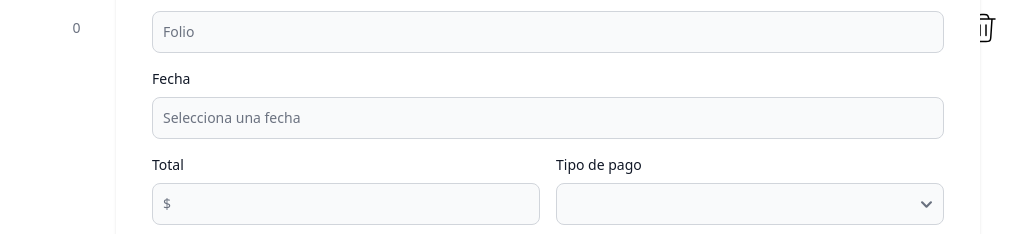
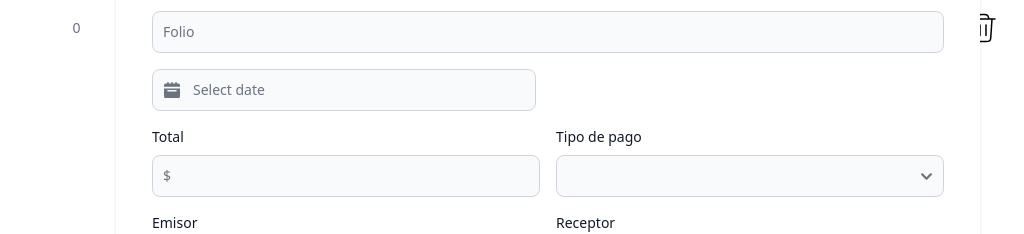
Before and after one commit to Steven-Padilla/bill_app, an Angular app: page /home in a window 1280 px wide. Both pictures are taken after a click on the button "Crear factura". Shown: the part 196-430 px from the top of the page, without its empty margins (92-1116 px from the left). Built offline with nearby package versions, Linux system fonts and the light colour scheme; no server answers.

Commit message:
feat: datepicker

```diff
--- a/src/app/home-page/home-page.component.html
+++ b/src/app/home-page/home-page.component.html
@@ -217,19 +217,31 @@
             />
           </div>
           <div class="col-span-2">
-            <label
-              for="date"
-              class="block mb-2 text-sm font-medium text-gray-900"
-              >Fecha</label
-            >
-            <input
-              id="date"
-              type="text"
-              formControlName="date"
-              value="{{ formBill.value.date }}"
-              class="block p-2.5 w-full text-sm text-gray-900 bg-gray-50 rounded-lg border border-gray-300 focus:ring-blue-500 focus:border-blue-500"
-              placeholder="Selecciona una fecha"
-            />
+            <div class="relative max-w-sm">
+              <div
+                class="absolute inset-y-0 start-0 flex items-center ps-3 pointer-events-none"
+              >
+                <svg
+                  class="w-4 h-4 text-gray-500 dark:text-gray-400"
+                  aria-hidden="true"
+                  xmlns="http://www.w3.org/2000/svg"
+                  fill="currentColor"
+                  viewBox="0 0 20 20"
+                >
+                  <path
+                    d="M20 4a2 2 0 0 0-2-2h-2V1a1 1 0 0 0-2 0v1h-3V1a1 1 0 0 0-2 0v1H6V1a1 1 0 0 0-2 0v1H2a2 2 0 0 0-2 2v2h20V4ZM0 18a2 2 0 0 0 2 2h16a2 2 0 0 0 2-2V8H0v10Zm5-8h10a1 1 0 0 1 0 2H5a1 1 0 0 1 0-2Z"
+                  />
+                </svg>
+              </div>
+              <input
+                datepicker
+                datepicker-buttons
+                datepicker-autoselect-today
+                type="text"
+                class="bg-gray-50 border border-gray-300 text-gray-900 text-sm rounded-lg focus:ring-blue-500 focus:border-blue-500 block w-full ps-10 p-2.5 dark:bg-gray-700 dark:border-gray-600 dark:placeholder-gray-400 dark:text-white dark:focus:ring-blue-500 dark:focus:border-blue-500"
+                placeholder="Select date"
+              />
+            </div>
           </div>
           <div class="col-span-2 sm:col-span-1">
             <label
--- a/src/index.html
+++ b/src/index.html
@@ -10,5 +10,6 @@
   <body>
     <app-root></app-root>
     <script src="https://cdnjs.cloudflare.com/ajax/libs/flowbite/2.3.0/flowbite.min.js"></script>
+    <script src="https://cdnjs.cloudflare.com/ajax/libs/flowbite/2.3.0/datepicker.min.js"></script>
   </body>
 </html>
```
